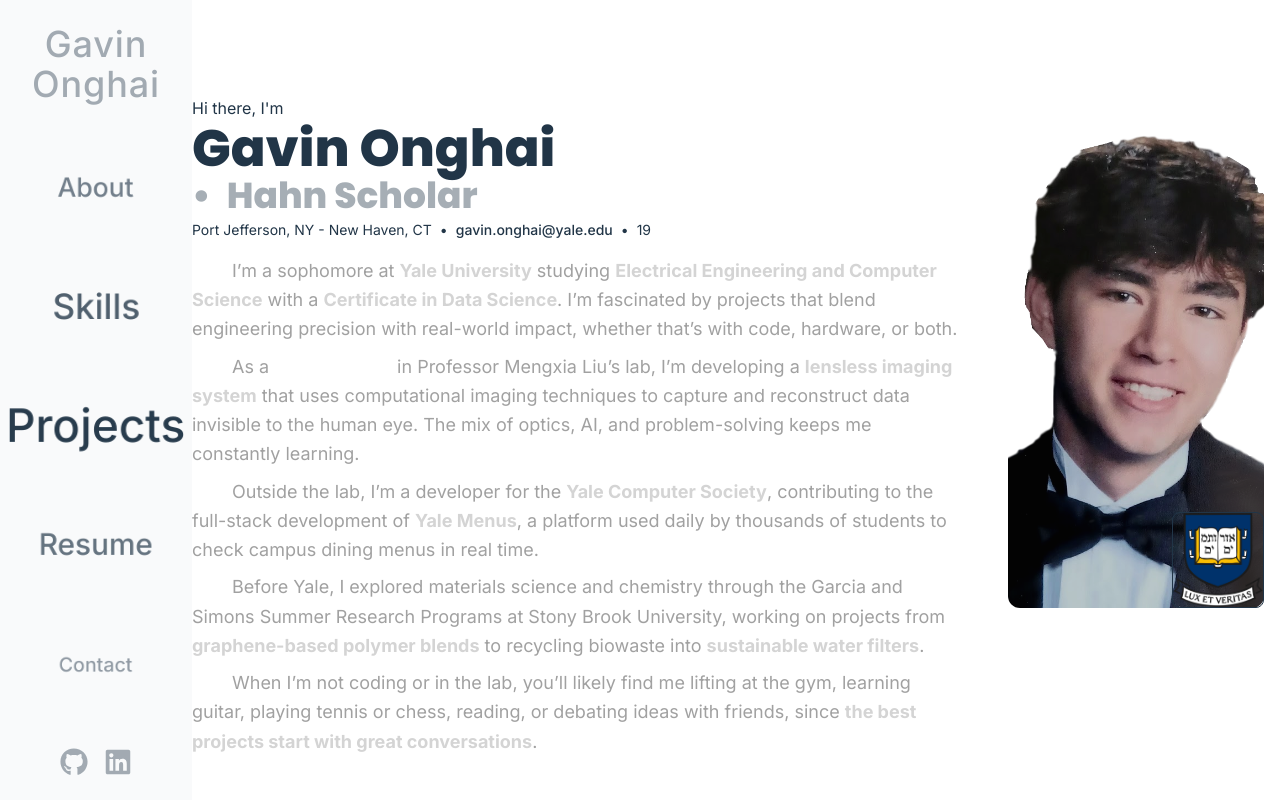
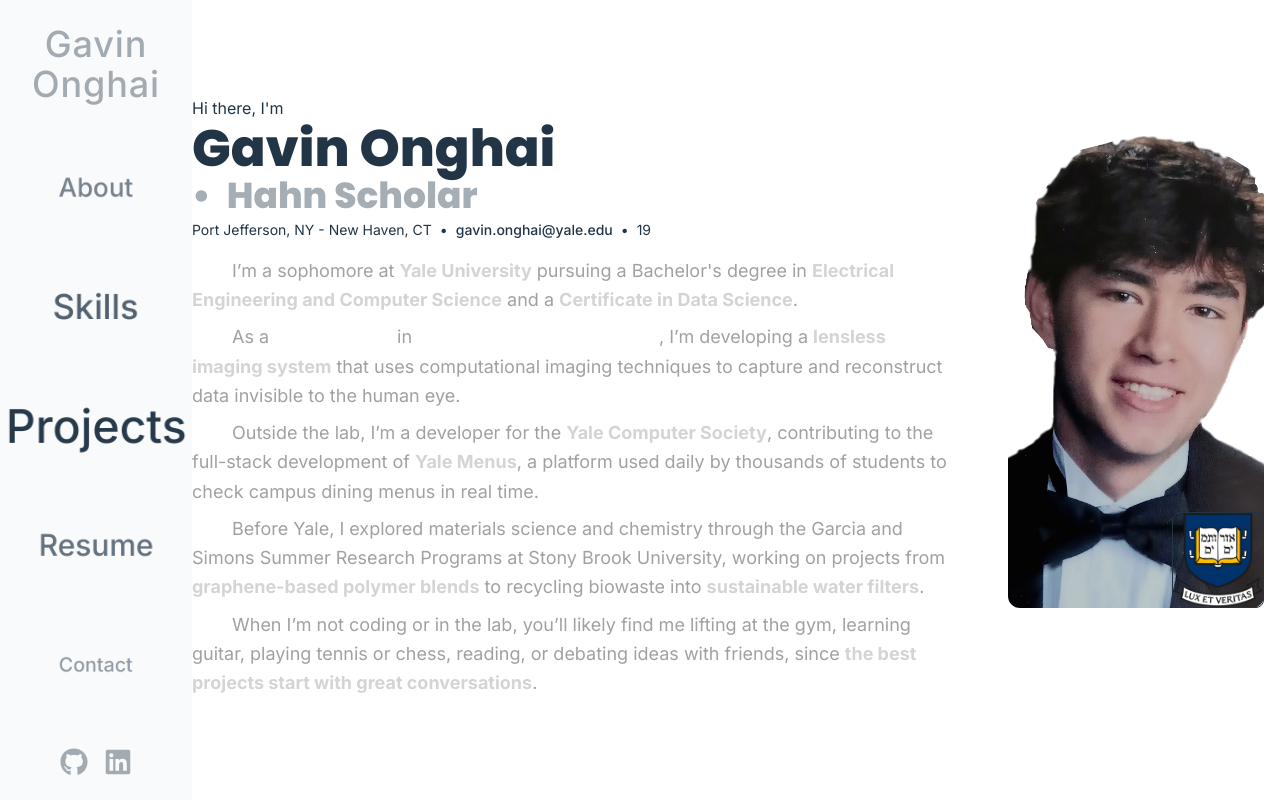
Before and after one commit to onghaig/onghaig.github.io, a React (Vite) app: page / in a window 1280 px wide. Shown: the top 800 px of the page. Built offline with nearby package versions, Linux system fonts and the light colour scheme.

Commit message:
updated about me formatting

```diff
--- a/src/components/aboutme.tsx
+++ b/src/components/aboutme.tsx
@@ -58,15 +58,15 @@
         </div>
           <div className="text-xsm lg:text-lg text-left text-neutral-400 font-light mt-4 indent-10 leading-relaxed space-y-2">
             <p>
-              I’m a sophomore at <strong className="text-neutral-300 font-bold">Yale University</strong> studying <strong className="text-neutral-300 font-bold">Electrical Engineering and Computer Science</strong> with a <strong className="text-neutral-300 font-bold">Certificate in Data Science</strong>.
-              I’m fascinated by projects that blend engineering precision with real-world impact, whether that’s with code, hardware, or both.
+              I’m a sophomore at <strong className="text-neutral-300 font-bold">Yale University</strong> pursuing a Bachelor's degree in <strong className="text-neutral-300 font-bold">Electrical Engineering and Computer Science</strong> and a <strong className="text-neutral-300 font-bold">Certificate in Data Science</strong>.
             </p>
 
             <p>
               As a <a href="https://yaledailynews.com/blog/2023/02/26/inside-the-hahn-scholars-programs-push-to-recruit-top-stem-students/"
-              className="!font-extrabold text-white hover:underline hover:text-black hover:bg-white transition-all">
-              Hahn Scholar</a> in Professor Mengxia Liu’s lab, I’m developing a <strong className="text-neutral-300 font-bold">lensless imaging system</strong> that uses computational imaging techniques
-              to capture and reconstruct data invisible to the human eye. The mix of optics, AI, and problem-solving keeps me constantly learning.
+              className="!font-extrabold text-white underline hover:text-black hover:bg-white transition-all">
+              Hahn Scholar</a> in <a href="https://www.liu-research.com/" className="!font-extrabold text-white underline hover:text-black hover:bg-white transition-all">Professor Mengxia Liu’s lab</a>, I’m developing a <strong className="text-neutral-300 font-bold">lensless imaging system</strong> that
+               uses computational imaging techniques
+              to capture and reconstruct data invisible to the human eye.
             </p>
 
             <p>
```
